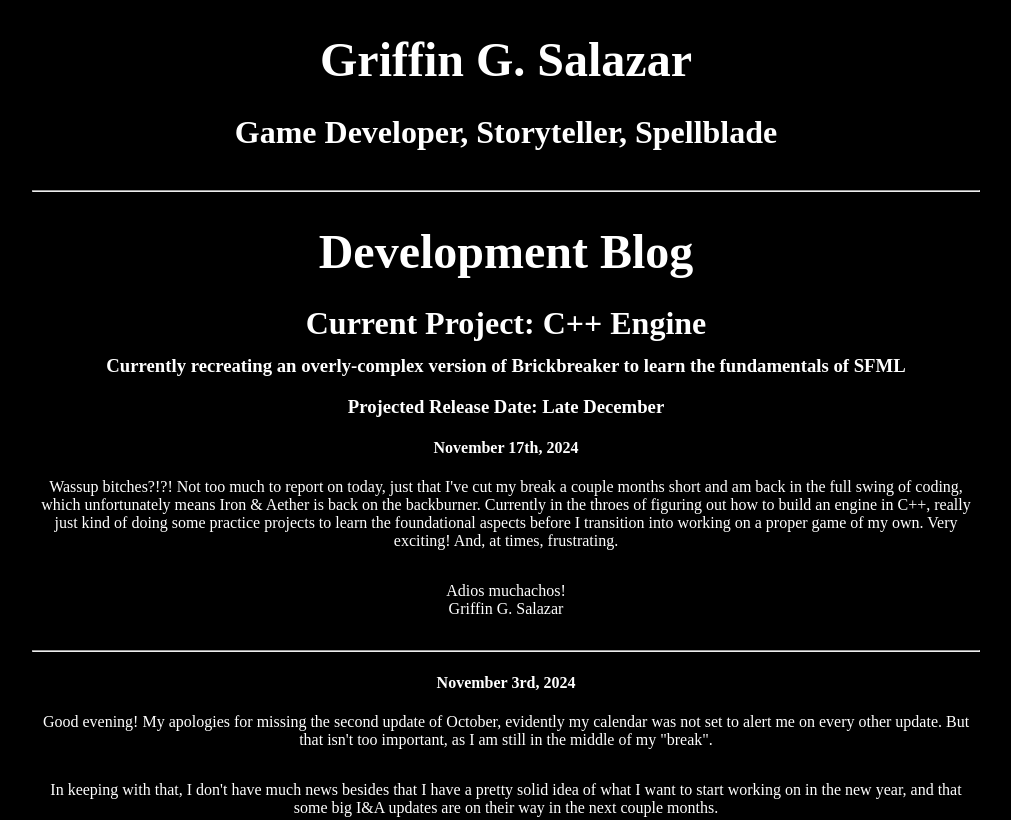
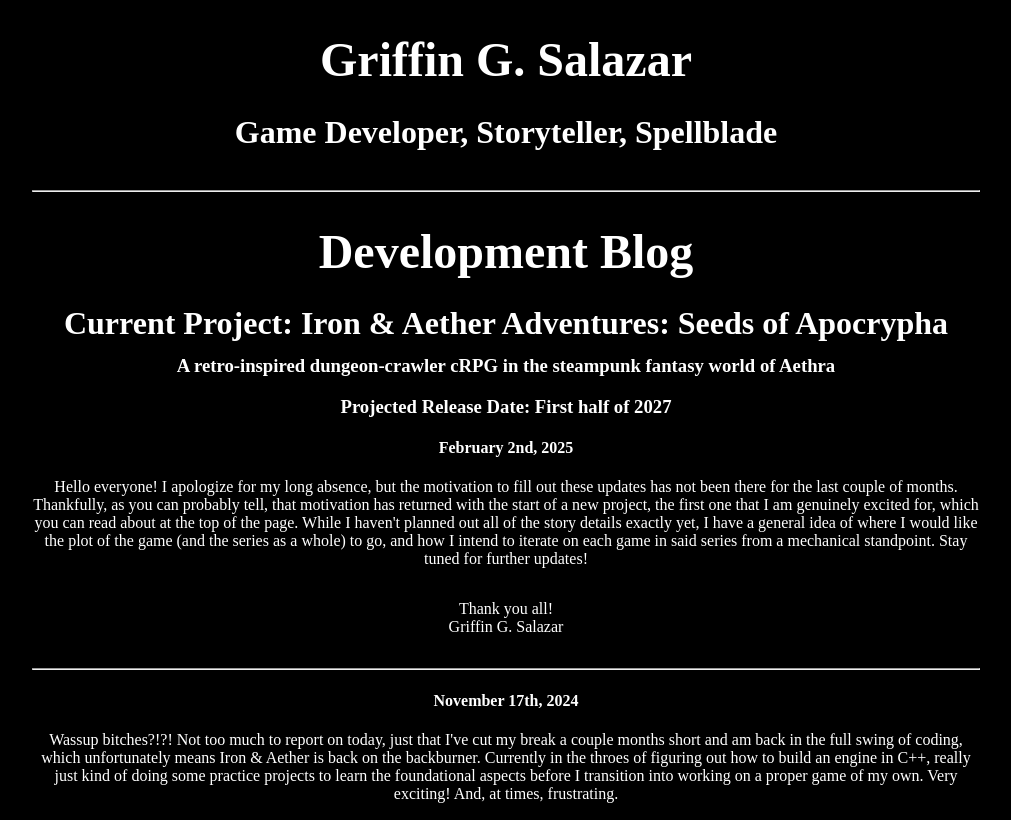
Before and after one commit to ggsalazar/ggsalazar.github.io, a plain HTML site: page index.html in a window 1280 px wide. Shown: the top 820 px of the page, without its empty margins (134-1145 px from the left). Drawn offline with Linux system fonts and the light colour scheme.

Commit message:
Blog update

```diff
--- a/index.html
+++ b/index.html
@@ -26,9 +26,22 @@
                 <hr>
                 <h1>Development Blog</h1>
 
-                <h2>Current Project: C++ Engine</h2>
-                <h3>Currently recreating an overly-complex version of Brickbreaker to learn the fundamentals of SFML</h3>
-                <h3>Projected Release Date: Late December</h3>
+                <h2>Current Project: Iron & Aether Adventures: Seeds of Apocrypha</h2>
+                <h3>A retro-inspired dungeon-crawler cRPG in the steampunk fantasy world of Aethra</h3>
+                <h3>Projected Release Date: First half of 2027</h3>
+
+				<h4>February 2nd, 2025</h4>
+                <p>
+                    Hello everyone! I apologize for my long absence, but the motivation to fill out these updates has not been there for the last couple of months. Thankfully, as you can probably tell, that motivation has returned with the
+					start of a new project, the first one that I am genuinely excited for, which you can read about at the top of the page. While I haven't planned out all of the story details exactly yet, I have a general idea of where I
+					would like the plot of the game (and the series as a whole) to go, and how I intend to iterate on each game in said series from a mechanical standpoint. Stay tuned for further updates!
+                </p>
+                <p>
+                    Thank you all!<br>
+                    Griffin G. Salazar
+                </p>
+
+                <hr>
 
                 <h4>November 17th, 2024</h4>
                 <p>
```
